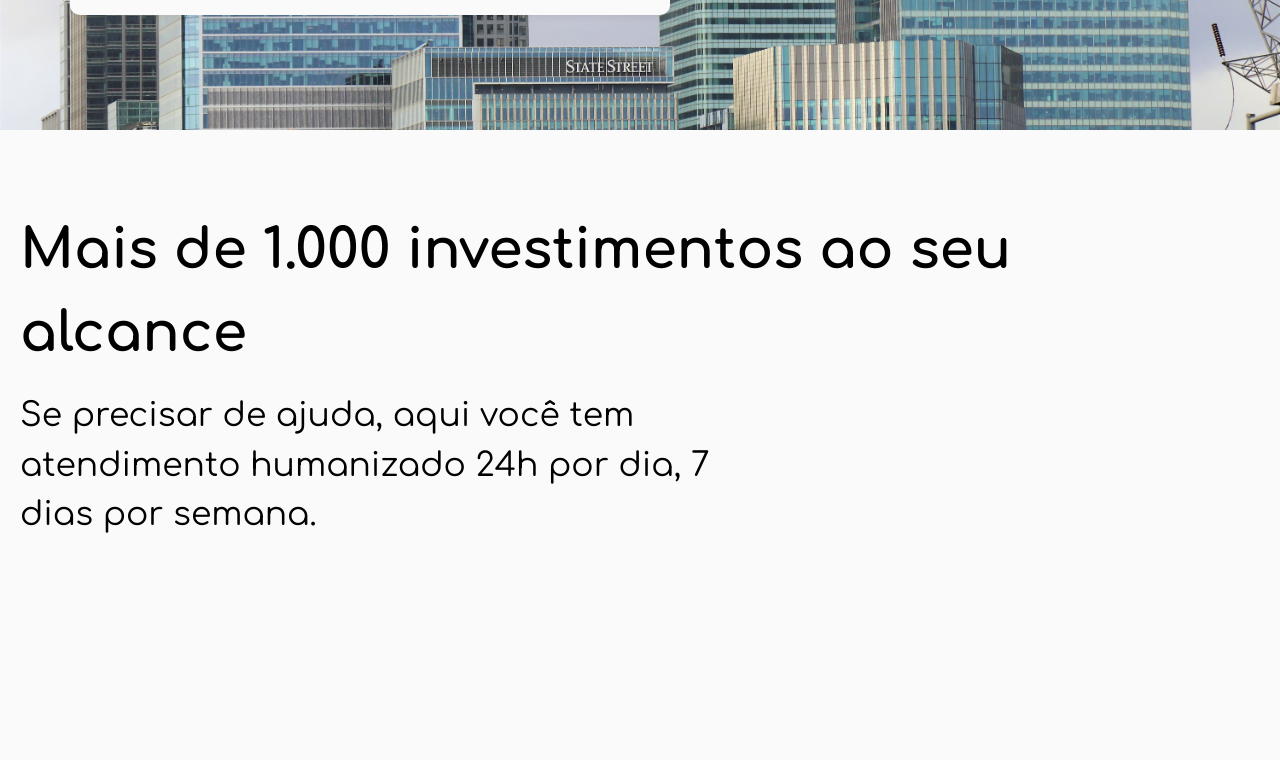
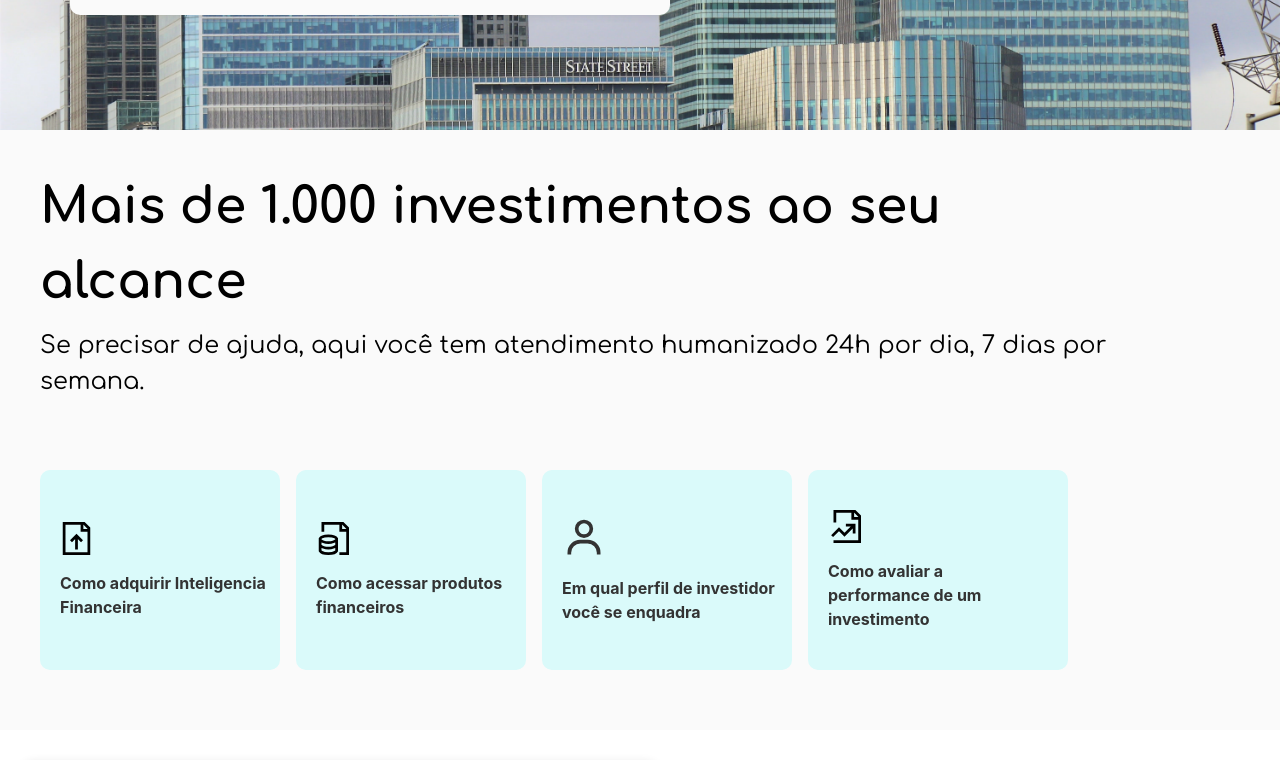
Before and after one commit to ricardofsdomene/ibrimc, a Next.js app: page / in a window 1280 px wide. Shown: the part 500-1260 px from the top of the page. Built offline with nearby package versions, Linux system fonts and the light colour scheme; a web font is replaced by a local one.

Commit message:
feat: modules

```diff
--- a/pages/index.tsx
+++ b/pages/index.tsx
@@ -1,8 +1,16 @@
-import { Box, Flex, Image, Text } from "@chakra-ui/react";
+import { Box, Flex, Icon, Image, Text } from "@chakra-ui/react";
 import dynamic from "next/dynamic";
 import React from "react";
 import Header from "../components/Header/índex";
 import { useWindowSize } from "../utils/useWindowSize";
+
+import {
+  GrDocumentPerformance,
+  GrDocumentStore,
+  GrDocumentUpload,
+} from "react-icons/gr";
+
+import { BiUser, BiUserPin } from "react-icons/bi";
 
 export default function Index() {
   const size = useWindowSize();
@@ -53,19 +61,21 @@ export default function Index() {
   function Modules() {
     return (
       <Flex
-        py="20"
-        style={{
-          paddingLeft: 20,
-        }}
+        py="10"
         flexDir="column"
         justify="space-between"
-        h="100vh"
+        h="75vh"
         w="100%"
         bg="#FAFAFA"
       >
-        <Flex flexDir="column">
+        <Flex
+          flexDir="column"
+          style={{
+            paddingLeft: 40,
+          }}
+        >
           <Text
-            fontSize={size.width < 800 ? 30 : 55}
+            fontSize={size.width < 800 ? 30 : 50}
             fontFamily="Comfortaa"
             fontWeight="extrabold"
             color="#000"
@@ -74,15 +84,114 @@ export default function Index() {
             Mais de 1.000 investimentos ao seu alcance
           </Text>
           <Text
-            fontSize={size.width < 800 ? 18 : 33}
-            mt="4"
+            fontSize={size.width < 800 ? 18 : 24}
+            mt="2"
             fontFamily="Comfortaa"
             color="#000"
-            w="60%"
+            w="90%"
           >
             Se precisar de ajuda, aqui você tem atendimento humanizado 24h por
             dia, 7 dias por semana.
           </Text>
+        </Flex>
+        <Flex mt="4" flexDir="column">
+          <Flex overflowX="scroll" pb="5">
+            <Flex
+              flexDir="column"
+              mr="4"
+              justify="center"
+              style={{
+                marginLeft: 40,
+                backgroundColor: "#DAFAFA",
+                height: 200,
+                width: 240,
+                borderRadius: 10,
+                padding: 20,
+              }}
+            >
+              <Icon as={GrDocumentUpload} fontSize={33} color="#333" />
+              <Text
+                mt="4"
+                style={{
+                  width: 240,
+                }}
+                color="#333"
+                fontWeight="bold"
+              >
+                Como adquirir Inteligencia Financeira
+              </Text>
+            </Flex>
+            <Flex
+              flexDir="column"
+              mr="4"
+              justify="center"
+              style={{
+                backgroundColor: "#DAFAFA",
+                height: 200,
+                width: 230,
+                borderRadius: 10,
+                padding: 20,
+              }}
+            >
+              <Icon as={GrDocumentStore} fontSize={33} color="#333" />
+              <Text
+                mt="4"
+                style={{
+                  width: 230,
+                }}
+                color="#333"
+                fontWeight="bold"
+              >
+                Como acessar produtos financeiros
+              </Text>
+            </Flex>
+            <Flex
+              flexDir="column"
+              mr="4"
+              justify="center"
+              style={{
+                backgroundColor: "#DAFAFA",
+                height: 200,
+                width: 250,
+                borderRadius: 10,
+                padding: 20,
+              }}
+            >
+              <Icon as={BiUser} fontSize={44} color="#333" />
+              <Text
+                mt="4"
+                style={{
+                  width: 230,
+                }}
+                color="#333"
+                fontWeight="bold"
+              >
+                Em qual perfil de investidor você se enquadra
+              </Text>
+            </Flex>
+            <Flex
+              flexDir="column"
+              mr="4"
+              justify="center"
+              style={{
+                backgroundColor: "#DAFAFA",
+                height: 200,
+                width: 260,
+                borderRadius: 10,
+                padding: 20,
+              }}
+            >
+              <Icon as={GrDocumentPerformance} fontSize={33} color="#333" />
+              <Flex
+                style={{
+                  width: 250,
+                }}
+              />
+              <Text mt="4" w="100%" color="#333" fontWeight="bold">
+                Como avaliar a performance de um investimento
+              </Text>
+            </Flex>
+          </Flex>
         </Flex>
       </Flex>
     );
```
